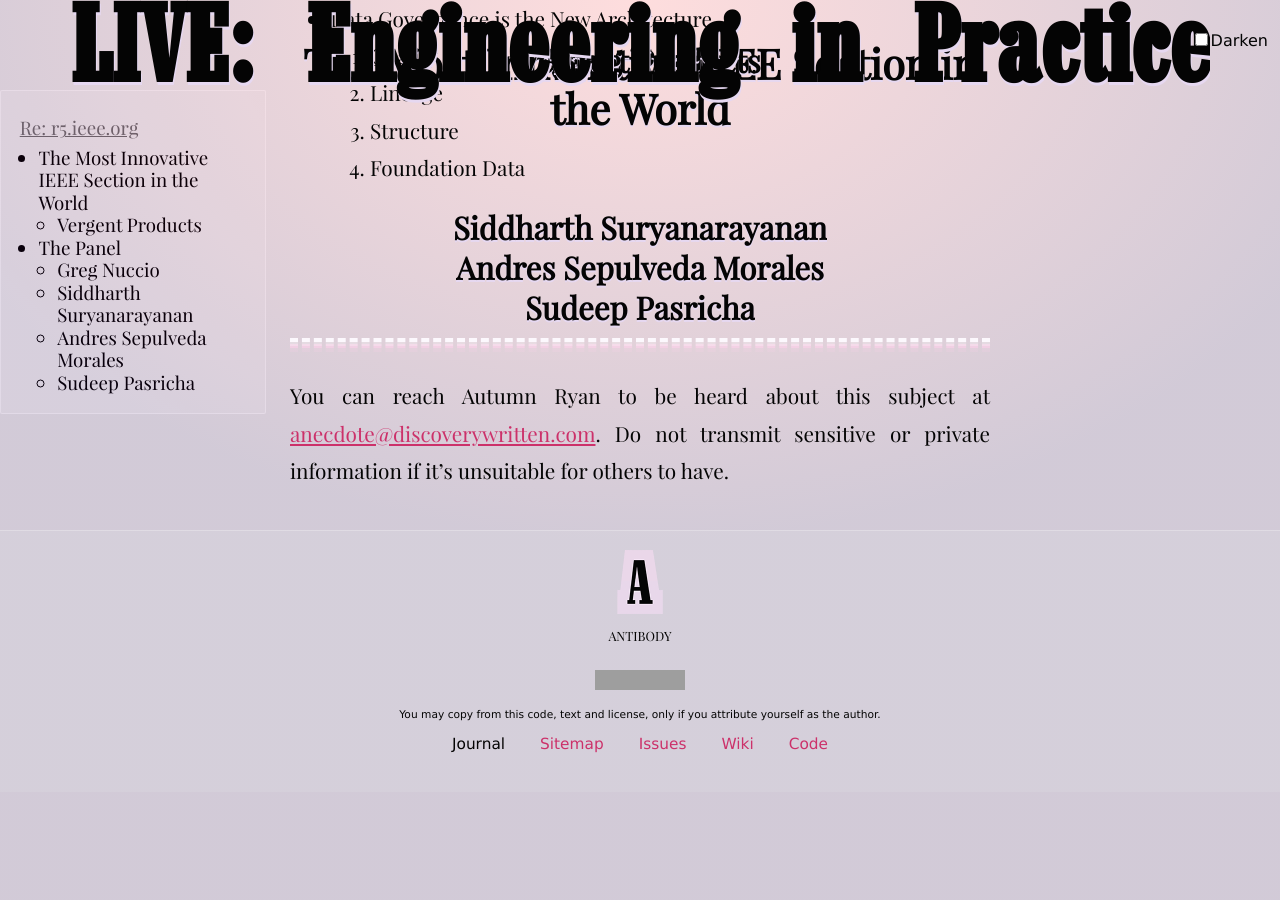
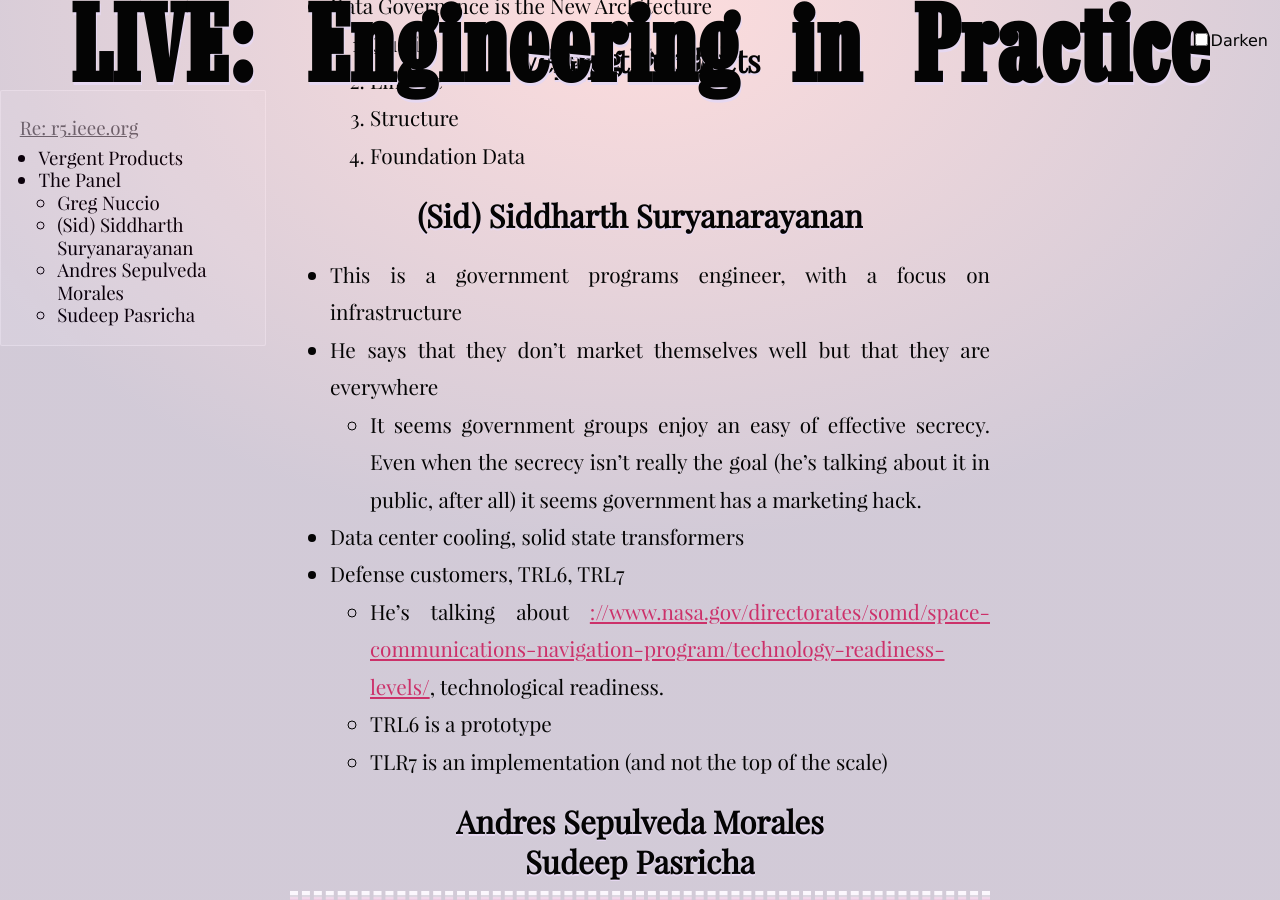
Before and after one commit to tiliv/antibody, a Jekyll site: the page built from docs/journal/autumn-ryan-Engineering-in-Practice/index.md, in a window 1280 px wide and 900 px high, scrolled down 2239 px. Built offline with Jekyll 4.4.1, drawn with Linux system fonts in a browser that asks for light colours; before the commit the page ends 3031 px from its top, so only the background shows below that; some of the changed text lies outside the part shown; grey boxes are pictures that could not be loaded.

Commit message:
Start Sid

```diff
--- a/docs/journal/autumn-ryan-Engineering-in-Practice/index.md
+++ b/docs/journal/autumn-ryan-Engineering-in-Practice/index.md
@@ -16,7 +16,7 @@ index: false
 
 {% include toc/aside.html %}
 
-### The Most Innovative IEEE Section in the World
+"The Most Innovative IEEE Section in the World"
 
 AI in engineering is going to be complicated subject.
 
@@ -52,7 +52,16 @@ I will not show their job titles, because that information is available at the R
   3. Structure
   4. Foundation Data
 
-#### Siddharth Suryanarayanan
+#### (Sid) Siddharth Suryanarayanan
+
+- This is a government programs engineer, with a focus on infrastructure
+- He says that they don't market themselves well but that they are everywhere
+  - It seems government groups enjoy an easy of effective secrecy. Even when the secrecy isn't really the goal (he's talking about it in public, after all) it seems government has a marketing hack.
+- Data center cooling, solid state transformers
+- Defense customers, TRL6, TRL7
+  - He's talking about [://www.nasa.gov/directorates/somd/space-communications-navigation-program/technology-readiness-levels/](https://www.nasa.gov/directorates/somd/space-communications-navigation-program/technology-readiness-levels/), technological readiness.
+  - TRL6 is a prototype
+  - TLR7 is an implementation (and not the top of the scale)
 
 #### Andres Sepulveda Morales
 
```
